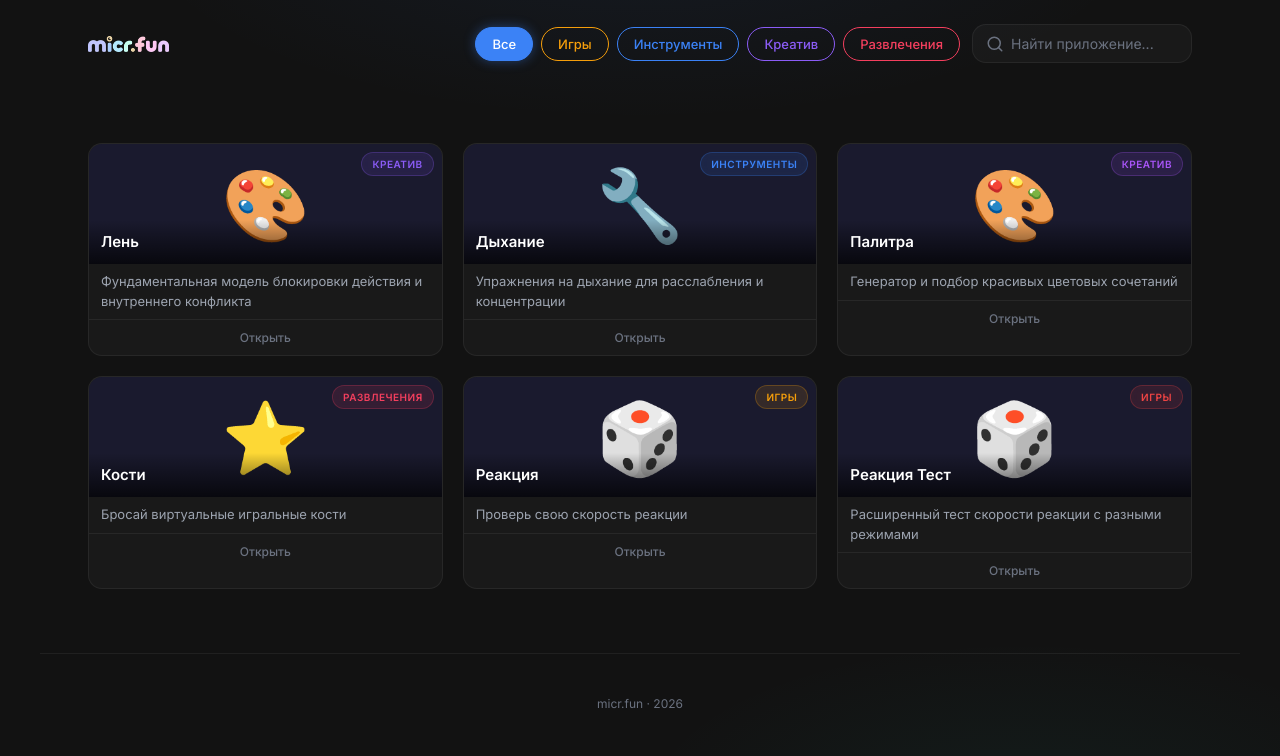
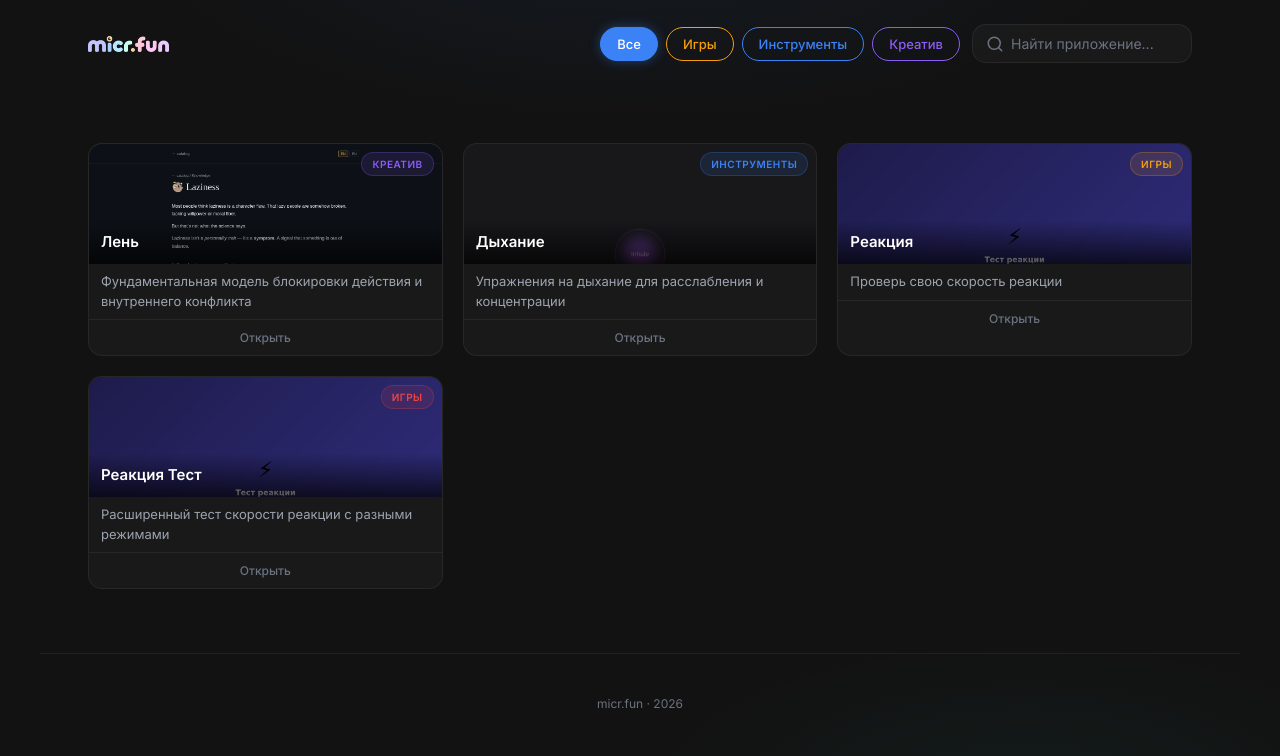
Before and after one commit to baver001/micr-catalog, a website: page index.html in a window 1280 px wide. Drawn offline with Linux system fonts and the light colour scheme.

Commit message:
Use real page screenshots in catalog cards

```diff
--- a/index.html
+++ b/index.html
@@ -182,6 +182,7 @@ body {
   width: 100%;
   height: 100%;
   object-fit: cover;
+  object-position: top center;
   display: block;
 }
 
@@ -402,7 +403,6 @@ body {
         <button class="filter-btn" data-filter="games">Игры</button>
         <button class="filter-btn" data-filter="tools">Инструменты</button>
         <button class="filter-btn" data-filter="creative">Креатив</button>
-        <button class="filter-btn" data-filter="fun">Развлечения</button>
       </div>
       <div class="search-wrap">
         <svg viewBox="0 0 24 24" fill="none" stroke="currentColor" stroke-width="2" stroke-linecap="round" stroke-linejoin="round"><circle cx="11" cy="11" r="8"/><line x1="21" y1="21" x2="16.65" y2="16.65"/></svg>
@@ -425,9 +425,7 @@ body {
 const APPS = [
   { id: 'laziness', name: 'Лень', description: 'Фундаментальная модель блокировки действия и внутреннего конфликта', category: 'creative', color: '#8b5cf6', views: 9200, url: '/laziness/', icon: 'coffee' },
   { id: 'breathing', name: 'Дыхание', description: 'Упражнения на дыхание для расслабления и концентрации', category: 'tools', color: '#3b82f6', views: 3200, url: '/apps/breathing/index.html', icon: 'wind' },
-  { id: 'color-palette', name: 'Палитра', description: 'Генератор и подбор красивых цветовых сочетаний', category: 'creative', color: '#a855f7', views: 2800, url: '/apps/color-palette/index.html', icon: 'palette' },
-  { id: 'dice', name: 'Кости', description: 'Бросай виртуальные игральные кости', category: 'fun', color: '#f43f5e', views: 5400, url: '/apps/dice/index.html', icon: 'dices' },
-  { id: 'reaction', name: 'Реакция', description: 'Проверь свою скорость реакции', category: 'games', color: '#f59e0b', views: 4100, url: '/apps/reaction/index.html', icon: 'zap' },
+  { id: 'reaction', name: 'Реакция', description: 'Проверь свою скорость реакции', category: 'games', color: '#f59e0b', views: 4100, url: '/apps/reaction-test/index.html', icon: 'zap' },
   { id: 'reaction-test', name: 'Реакция Тест', description: 'Расширенный тест скорости реакции с разными режимами', category: 'games', color: '#ef4444', views: 3600, url: '/apps/reaction-test/index.html', icon: 'timer' }
 ];
 
@@ -435,16 +433,14 @@ const CATEGORY_LABELS = {
   all: 'Все',
   games: 'Игры',
   tools: 'Инструменты',
-  creative: 'Креатив',
-  fun: 'Развлечения'
+  creative: 'Креатив'
 };
 
 const FILTER_COLORS = {
   all: '#3b82f6',
   games: '#f59e0b',
   tools: '#3b82f6',
-  creative: '#8b5cf6',
-  fun: '#f43f5e'
+  creative: '#8b5cf6'
 };
 const grid = document.getElementById('appGrid');
 const empty = document.getElementById('emptyState');
@@ -462,7 +458,7 @@ function createCard(app) {
 
   card.innerHTML = `
     <div class="card-preview">
-      <img src="/data/previews/${app.category}.svg" alt="" loading="lazy">
+      <img src="/data/previews/${app.id}.png" alt="Скриншот ${app.name}" loading="lazy" onerror="this.onerror=null;this.src='/data/previews/${app.category}.svg'">
       <span class="card-badge-overlay" style="background:${app.color}20;color:${app.color};border:1px solid ${app.color}40">${CATEGORY_LABELS[app.category] || app.category}</span>
       <div class="card-title-overlay">${app.name}</div>
     </div>
```
Also changed, not shown: data/previews/breathing.png (added), data/previews/laziness.png (added), data/previews/reaction-test.png (added), data/previews/reaction.png (added).
